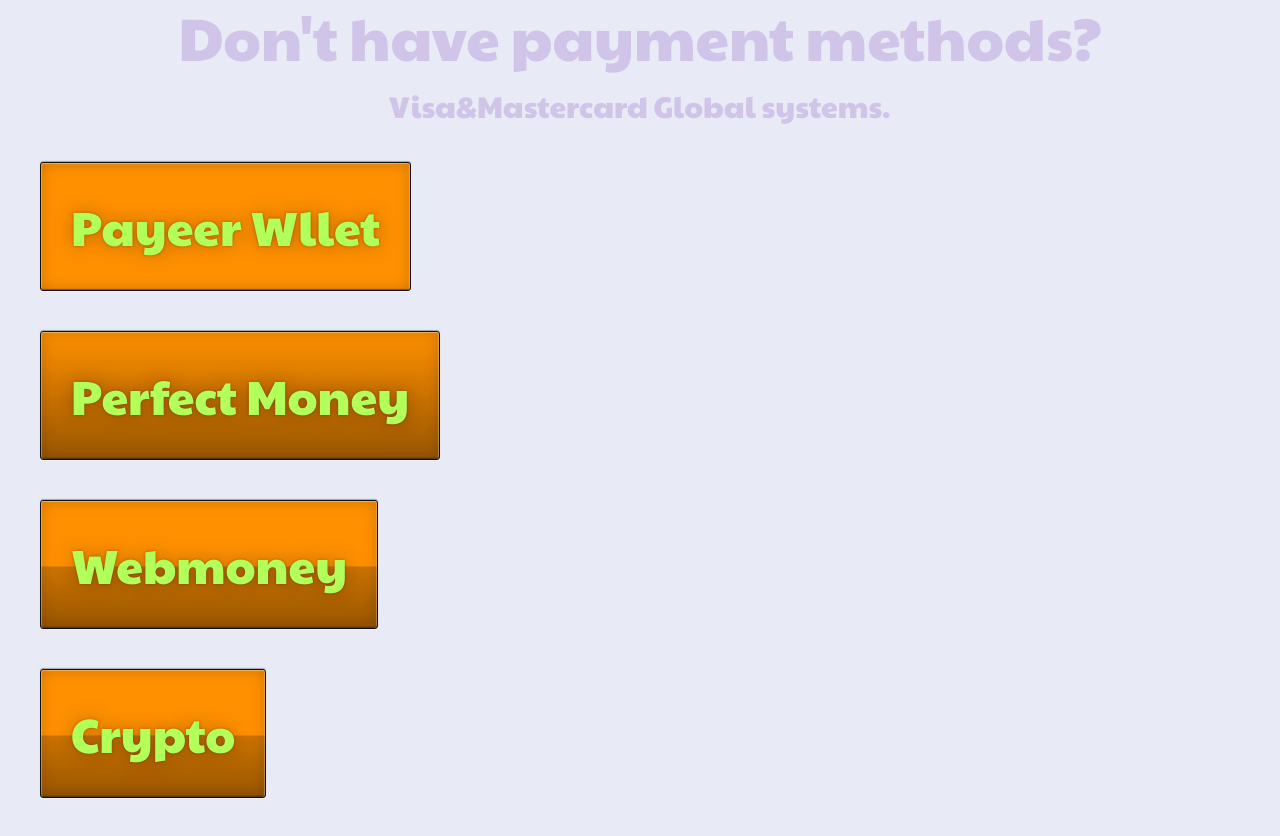
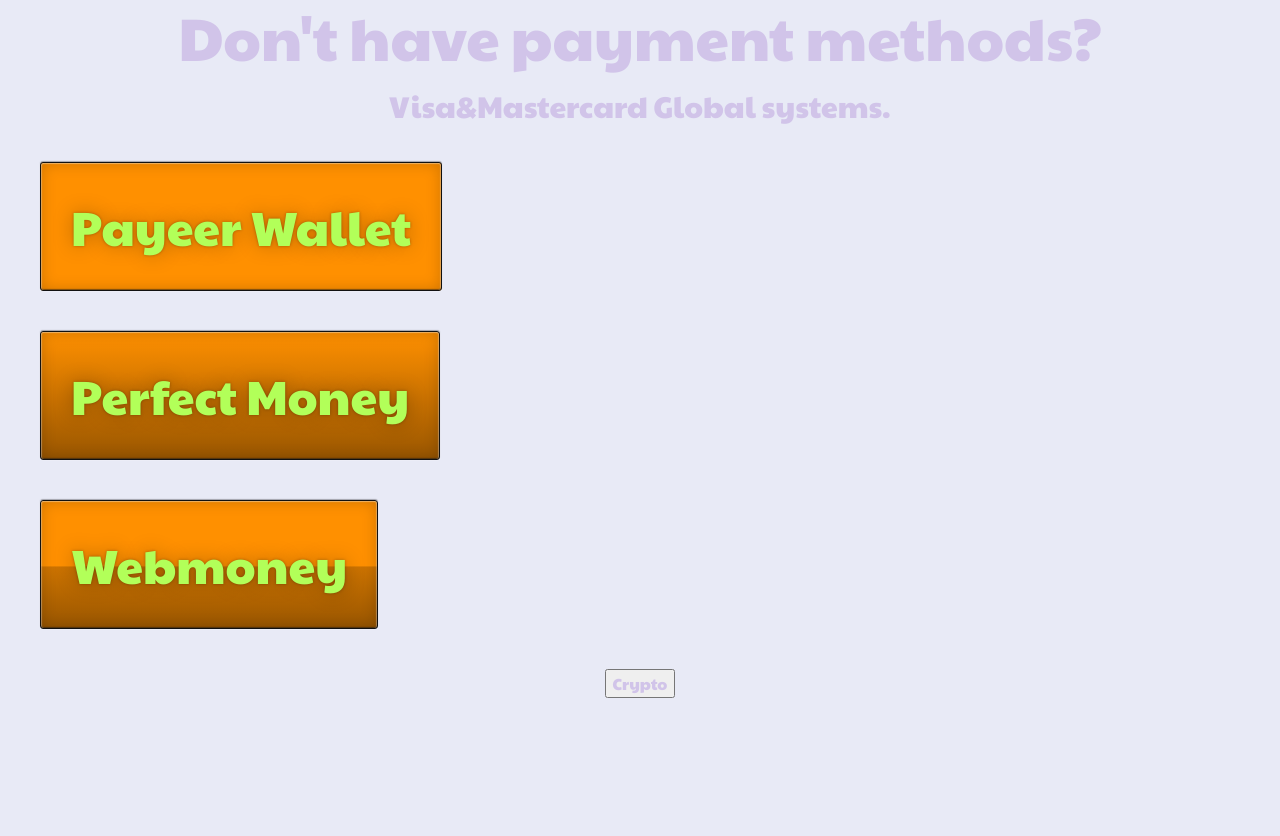
Before and after one commit to trb935/pz, a plain HTML site: page index.html in a window 1280 px wide. Shown: the part 835-1671 px from the top of the page. After the commit the page ends 1533 px from the top, so only its background shows below. Drawn offline with nearby package versions, Linux system fonts and the light colour scheme.

Commit message:
Update index.html

```diff
--- a/index.html
+++ b/index.html
@@ -633,10 +633,26 @@ h1 {
 
 <h2>Visa&Mastercard Global systems.</h2>
 
-<button href="https://payeer.com/" class="button inset flat">Payeer Wllet</button>
+<button onClick="location='https://payeer.com/'"'"  class="button inset flat">Payeer Wallet</button>
+
+
 <button href="https://perfectmoney.is/" class="button inset curved">Perfect Money</button>
-<button href="https://www.wmtransfer.com/" class="button inset chrome">Webmoney</button>
-<button href="https://www.binance.info/tr/activity/referral-entry/CPA?fromActivityPage=true&ref=CPA_00D89B2GL8" class="button inset chrome">Crypto</button>
+
+
+<button onClick="location='https://www.wmtransfer.com/'"'"  class="button inset chrome">Webmoney</button>
+
+<button onClick="location='https://www.binance.info/tr/activity/referral-entry/CPA?fromActivityPage=true&ref=CPA_00D89B2GL8'"'" >Crypto</button>
+
+
+
+
+
+
+
+
+
+
+
 
 
 </html>
```
